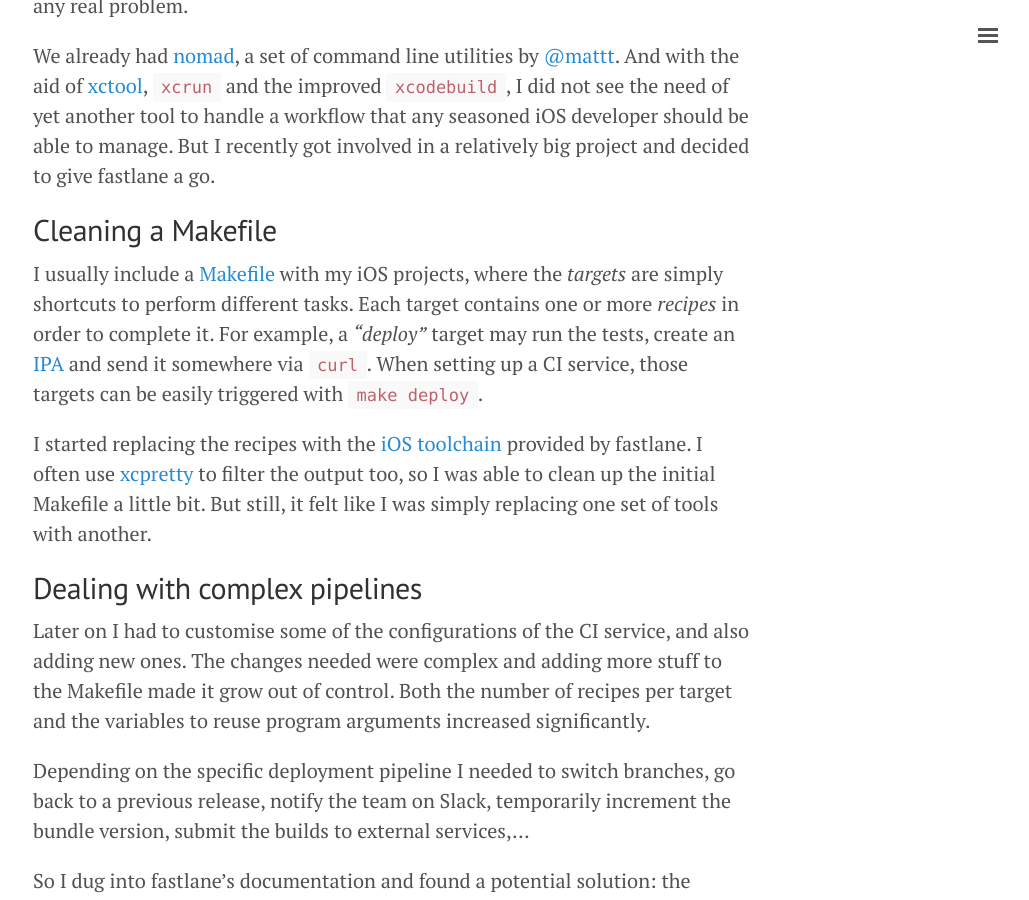
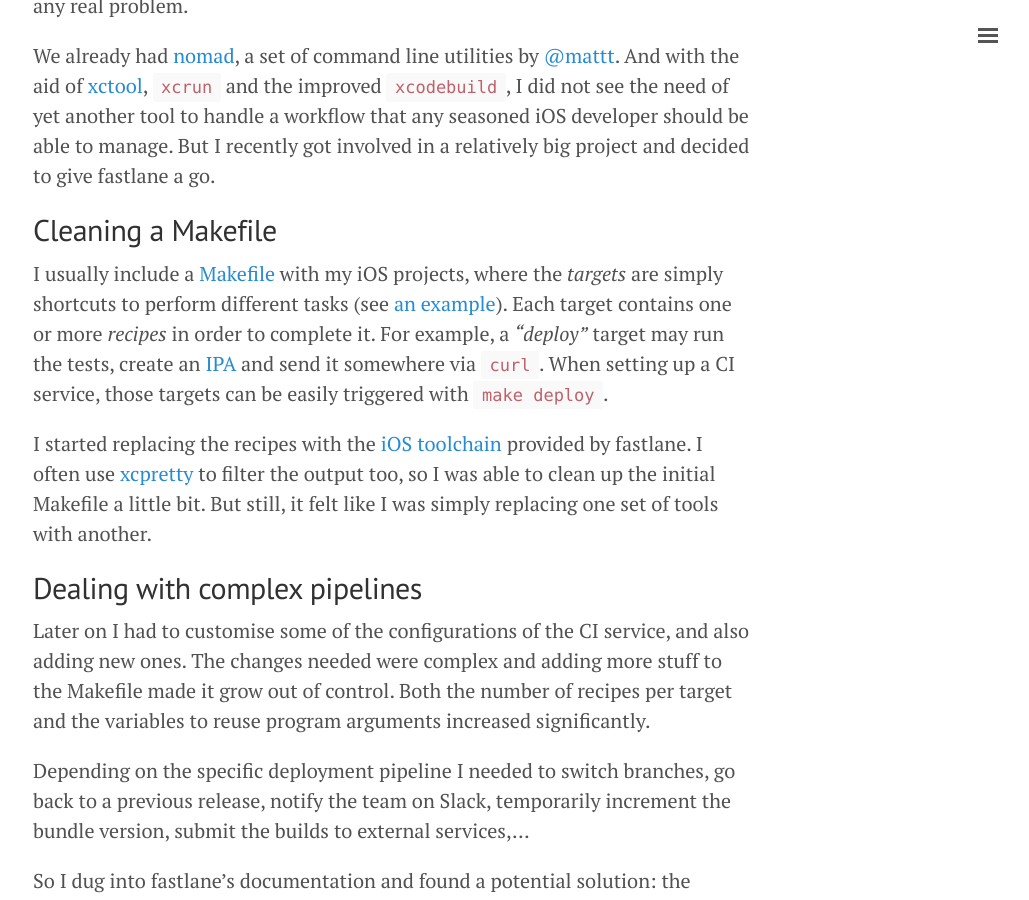
Before and after one commit to elitalon/elitalon.github.io, a Jekyll site: the page built from _posts/2016-02-20-the-real-value-of-fastlane.md, in a window 1280 px wide and 900 px high, scrolled down 301 px. Shown: the whole window, without its empty margins (247-1276 px from the left). Built offline with Jekyll 4.4.1, drawn with Linux system fonts in a browser that asks for light colours.

Commit message:
Add link to sample Makefile

```diff
--- a/_posts/2016-02-20-the-real-value-of-fastlane.md
+++ b/_posts/2016-02-20-the-real-value-of-fastlane.md
@@ -11,7 +11,7 @@
 
 
 ## Cleaning a Makefile
-I usually include a [Makefile](https://www.gnu.org/software/make/manual/make.html#Introduction) with my iOS projects, where the *targets* are simply shortcuts to perform different tasks. Each target contains one or more *recipes* in order to complete it. For example, a *"deploy"* target may run the tests, create an [IPA](https://en.wikipedia.org/wiki/.ipa_(file_extension)) and send it somewhere via `curl`. When setting up a CI service, those targets can be easily triggered with `make deploy`.
+I usually include a [Makefile](https://www.gnu.org/software/make/manual/make.html#Introduction) with my iOS projects, where the *targets* are simply shortcuts to perform different tasks (see [an example](https://gist.github.com/elitalon/0f482d02e8fcaecf0da2)). Each target contains one or more *recipes* in order to complete it. For example, a *"deploy"* target may run the tests, create an [IPA](https://en.wikipedia.org/wiki/.ipa_(file_extension)) and send it somewhere via `curl`. When setting up a CI service, those targets can be easily triggered with `make deploy`.
 
 I started replacing the recipes with the [iOS toolchain](https://github.com/fastlane/fastlane/blob/7aeb29aea2eb437f8c6bd79f9c657528f160a3d0/README.md#fastlane-toolchain) provided by fastlane. I often use [xcpretty](https://github.com/supermarin/xcpretty) to filter the output too, so I was able to clean up the initial Makefile a little bit. But still, it felt like I was simply replacing one set of tools with another.
 
```
